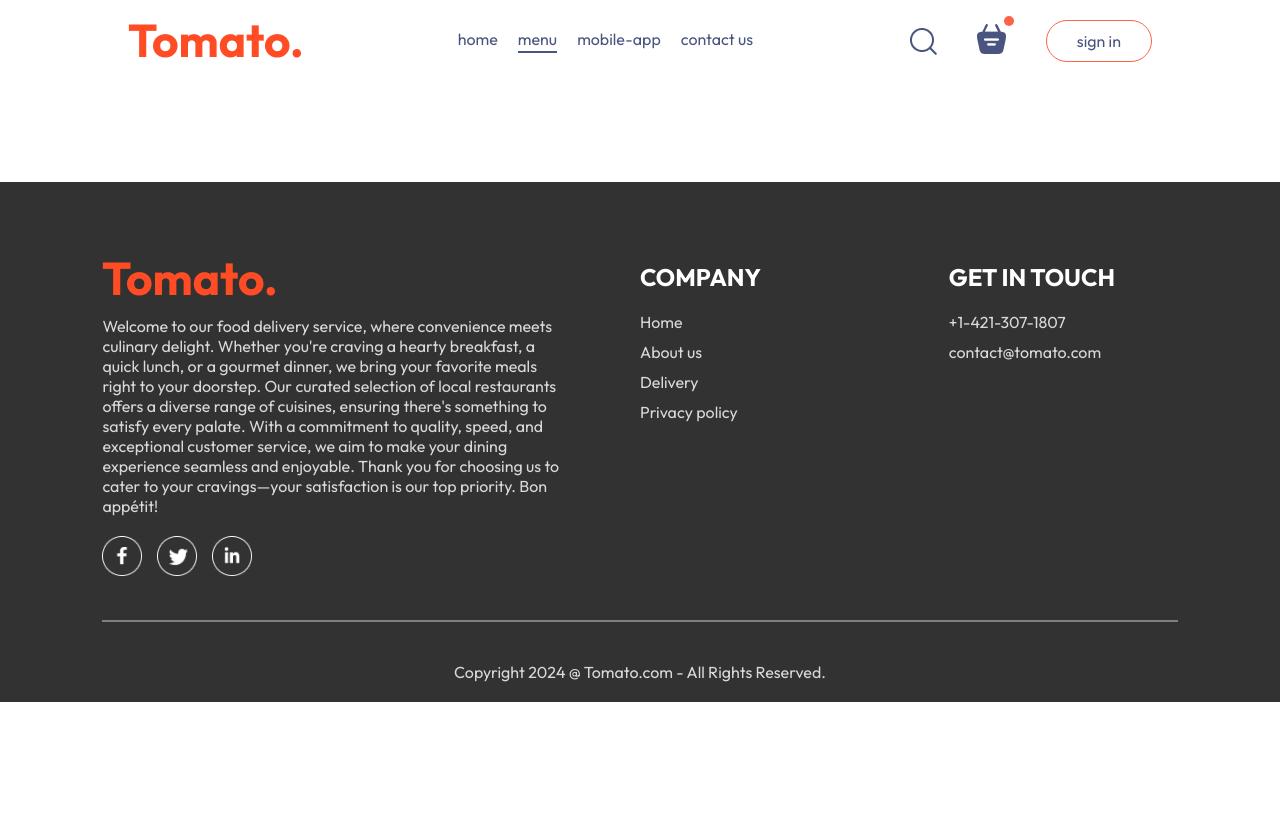
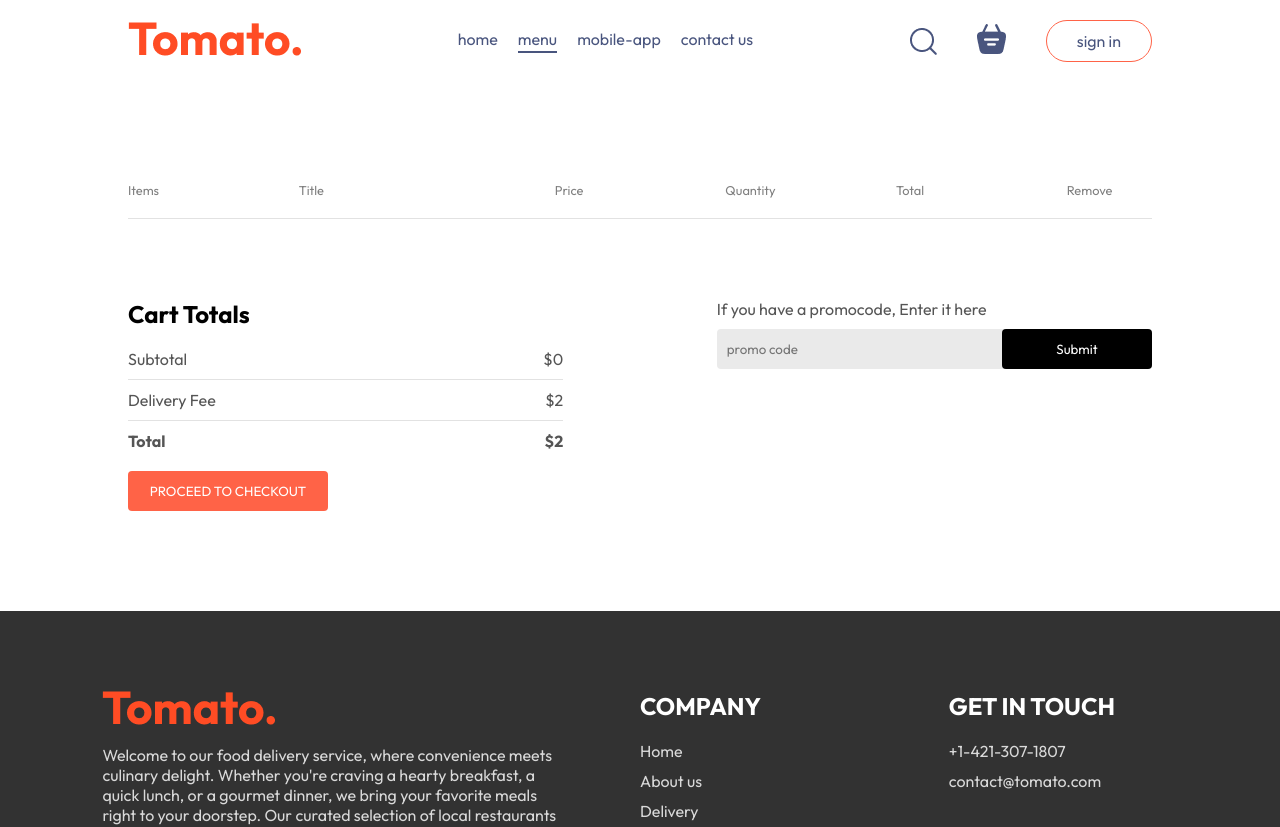
Before and after one commit to ranjannkumar/Food-Delivery-App, a React (Vite) app in the folder frontend/: page /cart in a window 1280 px wide. Shown: the top 827 px of the page. Before the commit the page ends 800 px from the top, so only its background shows below. Built offline with nearby package versions, Linux system fonts and the light colour scheme.

Commit message:
cart page created

```diff
--- a/frontend/src/components/Navbar/Navbar.jsx
+++ b/frontend/src/components/Navbar/Navbar.jsx
@@ -1,15 +1,17 @@
-import React, { useState } from 'react'
+import React, { useContext, useState } from 'react'
 import './Navbar.css'
 import { assets } from '../../assets/assets'
 import {Link} from 'react-router-dom'
+import { StoreContext } from '../../context/StoreContext'
 
 const Navbar = ({setShowLogin}) => {
 
    const [menu,setMenu]=useState("menu");
+   const {getTotalCartAmount}=useContext(StoreContext)
 
   return (
     <div className='navbar'>
-      <img src={assets.logo} alt='' className='logo' />
+       <Link to='/' ><img src={assets.logo} alt='' className='logo' /></Link>
       <ul className='navbar-menu'>
         <Link to='/' onClick={()=>setMenu("home")} className={menu==="home"?"active":""}>home</Link>
         <a href='#explore-menu' onClick={()=>setMenu("menu")} className={menu==="menu"?"active":""}>menu</a>
@@ -19,8 +21,8 @@
       <div className='navbar-right'>
         <img src={assets.search_icon} alt="" />
         <div className="navbar-search-icon">
-          <img src={assets.basket_icon} alt="" />
-          <div className="dot"></div>
+         <Link to='/cart'> <img src={assets.basket_icon} alt="" /></Link>
+          <div className={getTotalCartAmount()===0?"":"dot"}></div>
         </div>
         <button onClick={()=>setShowLogin(true)}>sign in</button>
       </div>
--- a/frontend/src/context/StoreContext.jsx
+++ b/frontend/src/context/StoreContext.jsx
@@ -21,16 +21,25 @@
     setCartItems((prev)=>({...prev,[itemId]:prev[itemId]-1}))
   }
 
-  useEffect(()=>{
-    console.log(cartItems)
-  },[cartItems])
+  const getTotalCartAmount=()=>{
+    let totalAmount=0;
+    for(const item in cartItems)
+    {
+      if(cartItems[item]>0){
+        let itemInfo=food_list.find((product)=>product._id===item);
+        totalAmount += itemInfo.price * cartItems[item];
+      }
+    }
+    return totalAmount;
+  }
 
   const contextValue={
       food_list,
       cartItems,
       setCartItems,
       addToCart,
-      removeFromCart
+      removeFromCart,
+      getTotalCartAmount
   }
   return (
     <StoreContext.Provider value={contextValue}>
--- a/frontend/src/pages/Cart/Cart.css
+++ b/frontend/src/pages/Cart/Cart.css
@@ -0,0 +1,90 @@
+.cart{
+  margin-top: 100px;
+}
+.cart-items-title{
+  display: grid;
+  grid-template-columns: 1fr 1.5fr 1fr 1fr 1fr 0.5fr;
+  align-items: center;
+  color: grey;
+  font-size: max(1vw,12px);
+}
+.cart-items-item{
+  margin: 10px 0px;
+  color: black;
+}
+.cart-items-item img{
+  width: 50px;
+}
+.cart hr{
+  height: 1px;
+  background-color: #e2e2e2;
+  border: none;
+}
+.cart-items-item .cross{
+  cursor: pointer;
+}
+.cart-bottom{
+  margin-top: 80px;
+  display: flex;
+  justify-content: space-between;
+  gap: max(12vw,20px);
+}
+.cart-total{
+  flex: 1;
+  display: flex;
+  flex-direction: column;
+  gap: 20px;
+}
+.cart-total-details{
+  display: flex;
+  justify-content: space-between;
+  color: #555;
+}
+.cart-total hr{
+  margin: 10px 0px;
+}
+.cart-total button{
+  border: none;
+  color: white;
+  background-color: tomato;
+  width: max(15vw,200px);
+  padding: 12px 0px;
+  border-radius: 4px;
+  cursor: pointer;
+}
+.cart-promocode{
+  flex:1;
+}
+.cart-promocode p{
+  color: #555;
+}
+.cart-promocode-input{
+  margin-top: 10px;
+  display: flex;
+  justify-content: space-between;
+  align-items: center;
+  background-color: #eaeaea;
+  border-radius: 4px;
+}
+.cart-promocode-input input{
+  background: transparent;
+  border: none;
+  outline: none;
+  padding-left: 10px;
+}
+.cart-promocode-input button{
+  width: max(10vw,150px);
+  padding: 12px 5px;
+  background-color: black;
+  border: none;
+  color: white;
+  border-radius: 4px;
+}
+@media (max-width:750px){
+  .cart-bottom{
+    flex-direction: column-reverse;
+  }
+  .cart-promocode{
+    justify-content: start;
+  }
+}
--- a/frontend/src/pages/Cart/Cart.jsx
+++ b/frontend/src/pages/Cart/Cart.jsx
@@ -1,9 +1,72 @@
-import React from 'react'
+import React, { useContext } from 'react'
 import './Cart.css'
+import {StoreContext} from '../../context/StoreContext'
 const Cart = () => {
+  const {cartItems,food_list,removeFromCart,getTotalCartAmount} = useContext(StoreContext);
   return (
-    <div>
+    <div className='cart'>
+      <div className="cart-items">
+        <div className="cart-items-title">
+          <p>Items</p>
+          <p>Title</p>
+          <p>Price</p>
+          <p>Quantity</p>
+          <p>Total</p>
+          <p>Remove</p>
+        </div>
+        <br />
+        <hr />
+        {food_list.map((item,index)=>{
+          if(cartItems[item._id]>0)
+          {
+            return(
+             <div>
+               <div className='cart-items-title cart-items-item'>
+                <img src={item.image} alt="" />
+                <p>{item.name}</p>
+                <p>${item.price}</p>
+                <p>{cartItems[item._id]}</p>
+                <p>${item.price*cartItems[item._id]}</p>
+                <p onClick={()=>removeFromCart(item._id)} className='cross'>x</p>
 
+              </div>
+              <hr />
+             </div>
+            )
+          }
+        })}
+      </div>
+      <div className="cart-bottom">
+        <div className="cart-total">
+          <h2>Cart Totals</h2>
+          <div>
+            <div className='cart-total-details'>
+              <p>Subtotal</p>
+              <p>${getTotalCartAmount()}</p>
+            </div>
+            <hr />
+            <div className='cart-total-details'>
+              <p>Delivery Fee</p>
+              <p>${2}</p>
+            </div>
+            <hr />
+            <div className='cart-total-details'>
+              <b>Total</b>
+              <b>${getTotalCartAmount()+2}</b>
+            </div>
+          </div>
+          <button>PROCEED TO CHECKOUT</button>
+        </div>
+        <div className="cart-promocode">
+          <div>
+            <p>If you have a promocode, Enter it here</p>
+            <div className="cart-promocode-input">
+              <input type="text" placeholder='promo code' />
+              <button>Submit</button>
+            </div>
+          </div>
+        </div>
+      </div>
     </div>
   )
 }
```
